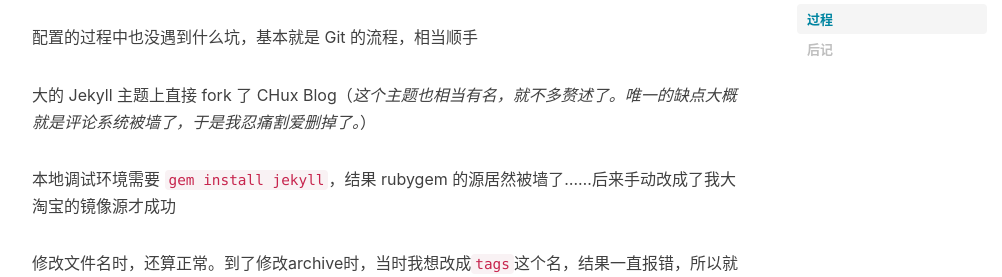
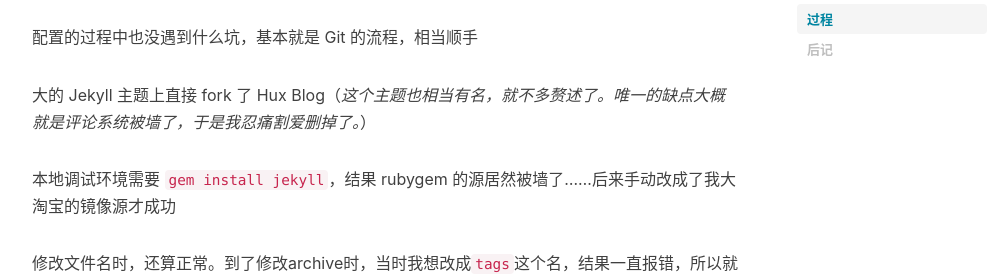
Before and after one commit to bill74186/bill74186.github.io, a Jekyll site: the page built from _posts/2026-06-04-HelloBillBlog.md, in a window 1280 px wide and 900 px high, scrolled down 2130 px. Shown: the part 175-452 px from the top of the window, without its empty margins (233-1235 px from the left). Built offline with Jekyll 4.4.1, drawn with Linux system fonts in a browser that asks for light colours; comment, search, counter and statistics services are not loaded.

Commit message:
修改：简单修改代码

```diff
--- a/_config.yml
+++ b/_config.yml
@@ -27,7 +27,7 @@ RSS: true
 zhihu_username: bill74186
 github_username: bill74186
 #twitter_username: bill74186
-#facebook_username: bill74186
+#facebook_username: Github-Bill
 #linkedin_username: firstname-lastname-idxxxx
 
 highlighter: rouge
--- a/_includes/search.html
+++ b/_includes/search.html
@@ -9,7 +9,7 @@
 		<div class="row">
 			<div class="col-lg-8 col-lg-offset-2 col-md-10 col-md-offset-1">
 				<form>
-					<input type="text" id="search-input" placeholder="搜你想搜的...">
+					<input type="text" id="search-input" placeholder="Search Your Like...">
 				</form>
 				<div id="search-results" class="mini-post-list"></div>
 			</div>
--- a/_posts/2026-06-04-HelloBillBlog.md
+++ b/_posts/2026-06-04-HelloBillBlog.md
@@ -58,7 +58,7 @@ tags:
 ## 过程
 配置的过程中也没遇到什么坑，基本就是 Git 的流程，相当顺手
 
-大的 Jekyll 主题上直接 fork 了 CHux Blog（*这个主题也相当有名，就不多赘述了。唯一的缺点大概就是评论系统被墙了，于是我忍痛割爱删掉了。*）
+大的 Jekyll 主题上直接 fork 了 Hux Blog（*这个主题也相当有名，就不多赘述了。唯一的缺点大概就是评论系统被墙了，于是我忍痛割爱删掉了。*）
 
 本地调试环境需要 `gem install jekyll`，结果 rubygem 的源居然被墙了……后来手动改成了我大淘宝的镜像源才成功
 
```
Also changed, not shown: 1 other file.
